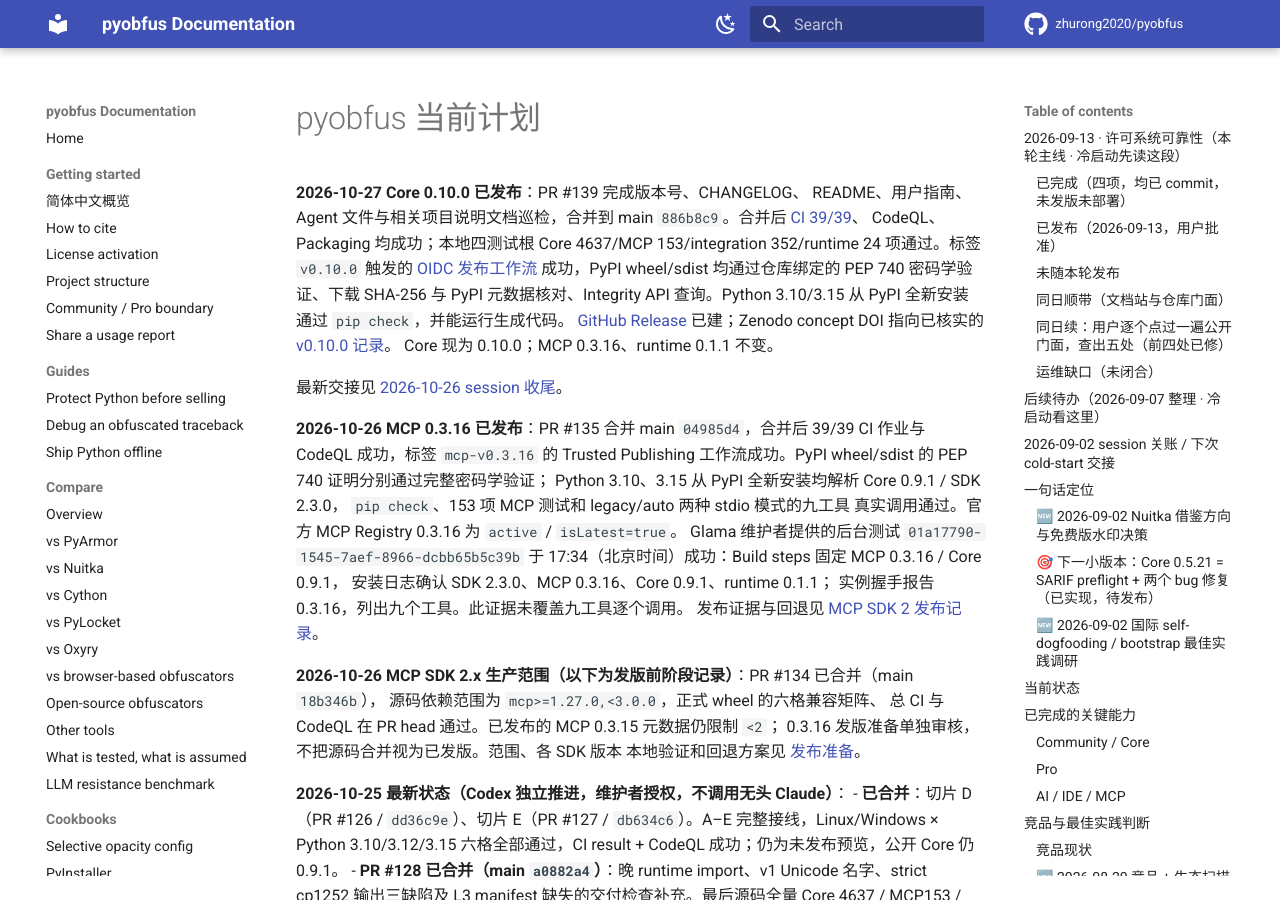
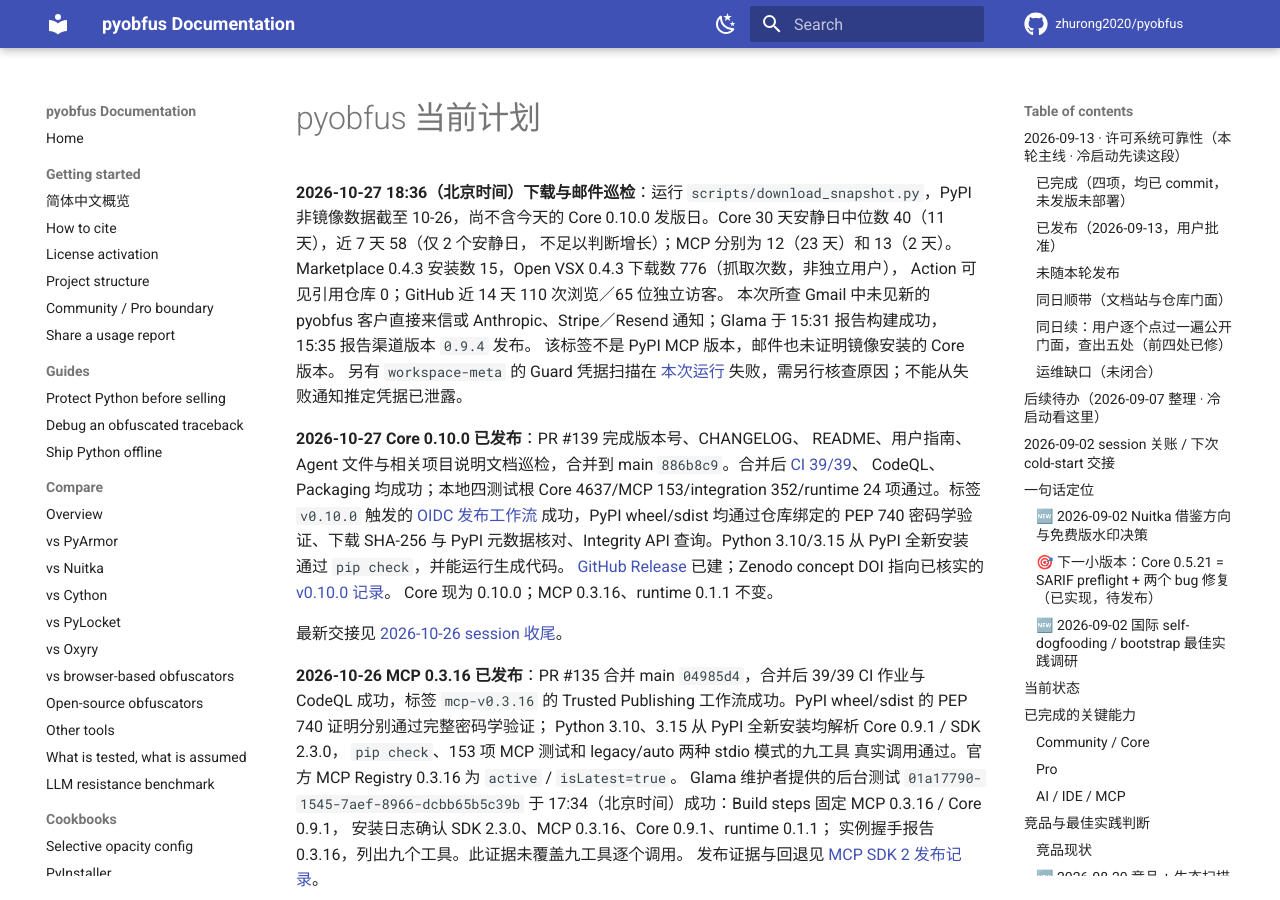
Before and after one commit to zhurong2020/pyobfus, an MkDocs documentation site: the page built from docs/CURRENT_PLAN_ZH.md, in a window 1280 px wide and 900 px high. Built offline with MkDocs 1.6.1 and Material for MkDocs 9.7.7, drawn with Linux system fonts in a browser that asks for light colours; comment, search, counter and statistics services are not loaded.

Commit message:
docs: record October 27 adoption and inbox check

```diff
--- a/docs/CURRENT_PLAN_ZH.md
+++ b/docs/CURRENT_PLAN_ZH.md
@@ -1,4 +1,17 @@
 # pyobfus 当前计划
+
+**2026-10-27 18:36（北京时间）下载与邮件巡检**：运行
+`scripts/download_snapshot.py`，PyPI 非镜像数据截至 10-26，尚不含今天的 Core
+0.10.0 发版日。Core 30 天安静日中位数 40（11 天），近 7 天 58（仅 2 个安静日，
+不足以判断增长）；MCP 分别为 12（23 天）和 13（2 天）。Marketplace
+0.4.3 安装数 15，Open VSX 0.4.3 下载数 776（抓取次数，非独立用户），
+Action 可见引用仓库 0；GitHub 近 14 天 110 次浏览／65 位独立访客。
+本次所查 Gmail 中未见新的 pyobfus 客户直接来信或 Anthropic、Stripe／Resend
+通知；Glama 于 15:31 报告构建成功，15:35 报告渠道版本 `0.9.4` 发布。
+该标签不是 PyPI MCP 版本，邮件也未证明镜像安装的 Core 版本。
+另有 `workspace-meta` 的 Guard 凭据扫描在
+[本次运行](https://github.com/zhurong2020/workspace-meta/actions/runs/40471016501)
+失败，需另行核查原因；不能从失败通知推定凭据已泄露。
 
 **2026-10-27 Core 0.10.0 已发布**：PR #139 完成版本号、CHANGELOG、
 README、用户指南、Agent 文件与相关项目说明文档巡检，合并到 main
```
